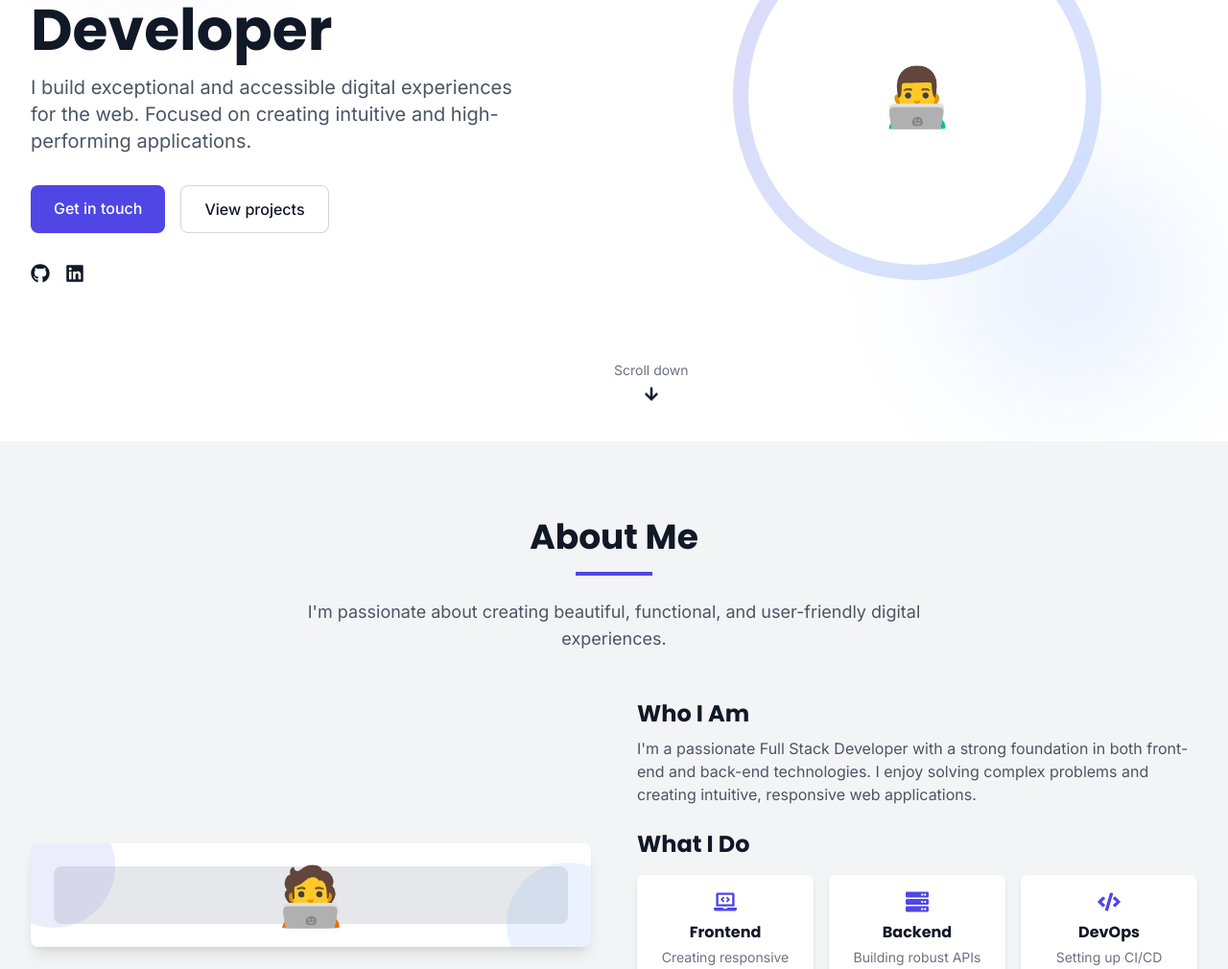
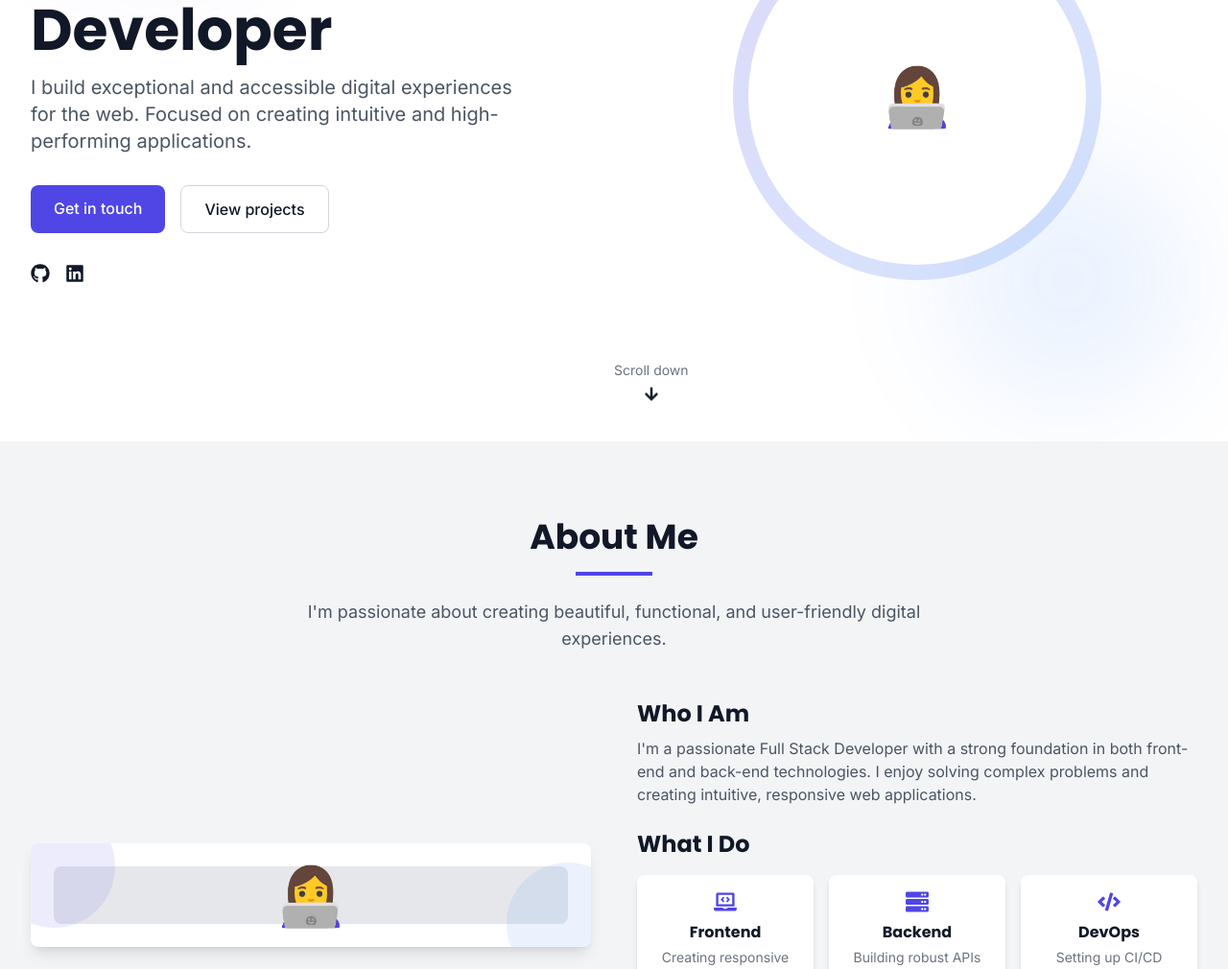
Before and after one commit to kyriesk/kyriesk.github.io, a React (Vite) app: page / in a window 1280 px wide. Shown: the part 340-1350 px from the top of the page at 96% size. Built offline with nearby package versions, Linux system fonts and the light colour scheme.

Commit message:
update personal details

```diff
--- a/src/components/sections/About.tsx
+++ b/src/components/sections/About.tsx
@@ -31,7 +31,7 @@ const About = () => {
               <div className="absolute w-32 h-32 bg-indigo-600 opacity-10 rounded-full -top-10 -left-10"></div>
               <div className="absolute w-32 h-32 bg-blue-500 opacity-10 rounded-full -bottom-10 -right-10"></div>
               <div className="aspect-w-4 aspect-h-3 bg-gray-200 rounded-lg flex items-center justify-center">
-                <span className="text-6xl">🧑‍💻</span>
+                <span className="text-6xl">👩‍💻</span>
               </div>
             </div>
           </motion.div>
--- a/src/components/sections/Contact.tsx
+++ b/src/components/sections/Contact.tsx
@@ -185,7 +185,7 @@ const Contact = () => {
                   </div>
                   <div>
                     <h4 className="font-bold mb-1">Location</h4>
-                    <p className="text-gray-600">San Francisco, California, USA</p>
+                    <p className="text-gray-600">Melbourne, VIC, Australia</p>
                   </div>
                 </div>
 
@@ -196,7 +196,7 @@ const Contact = () => {
                   <div>
                     <h4 className="font-bold mb-1">Phone</h4>
                     <a href="tel:+11234567890" className="hover:text-indigo-600 transition-colors">
-                      +1 (123) 456-7890
+                      +61 (123) 456-7890
                     </a>
                   </div>
                 </div>
--- a/src/components/sections/Hero.tsx
+++ b/src/components/sections/Hero.tsx
@@ -36,11 +36,11 @@ const Hero = () => {
             </div>
 
             <div className="flex items-center gap-4">
-              <a href="https://github.com" target="_blank" rel="noopener noreferrer"
+              <a href="https://github.com/kyriesk" target="_blank" rel="noopener noreferrer"
                 className="text-xl hover:text-indigo-600 transition-colors" aria-label="GitHub">
                 <FaGithub />
               </a>
-              <a href="https://linkedin.com" target="_blank" rel="noopener noreferrer"
+              <a href="https://www.linkedin.com/in/nox-zhao-a10a18317/" target="_blank" rel="noopener noreferrer"
                 className="text-xl hover:text-indigo-600 transition-colors" aria-label="LinkedIn">
                 <FaLinkedin />
               </a>
@@ -57,7 +57,7 @@ const Hero = () => {
             <div className="relative w-96 h-96">
               <div className="absolute inset-0 bg-gradient-to-br from-indigo-600 to-blue-500 opacity-20 rounded-full"></div>
               <div className="absolute inset-4 bg-white rounded-full flex items-center justify-center">
-                <span className="text-6xl">👨‍💻</span>
+                <span className="text-6xl">👩‍💻</span>
               </div>
             </div>
           </motion.div>
```
